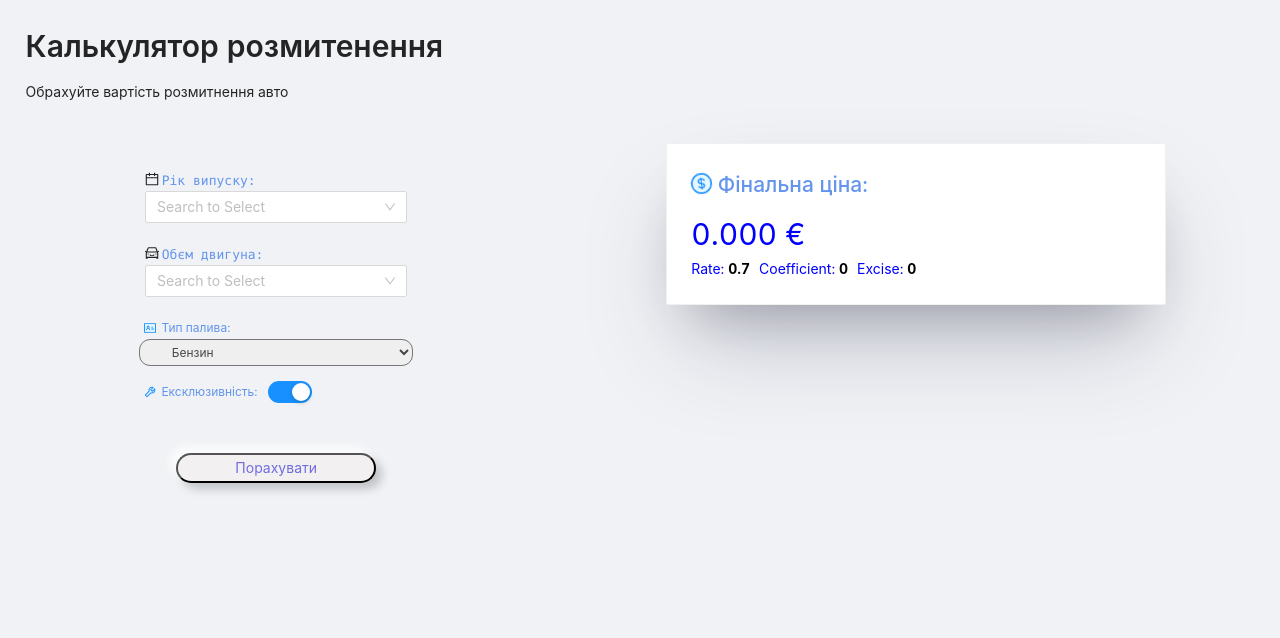
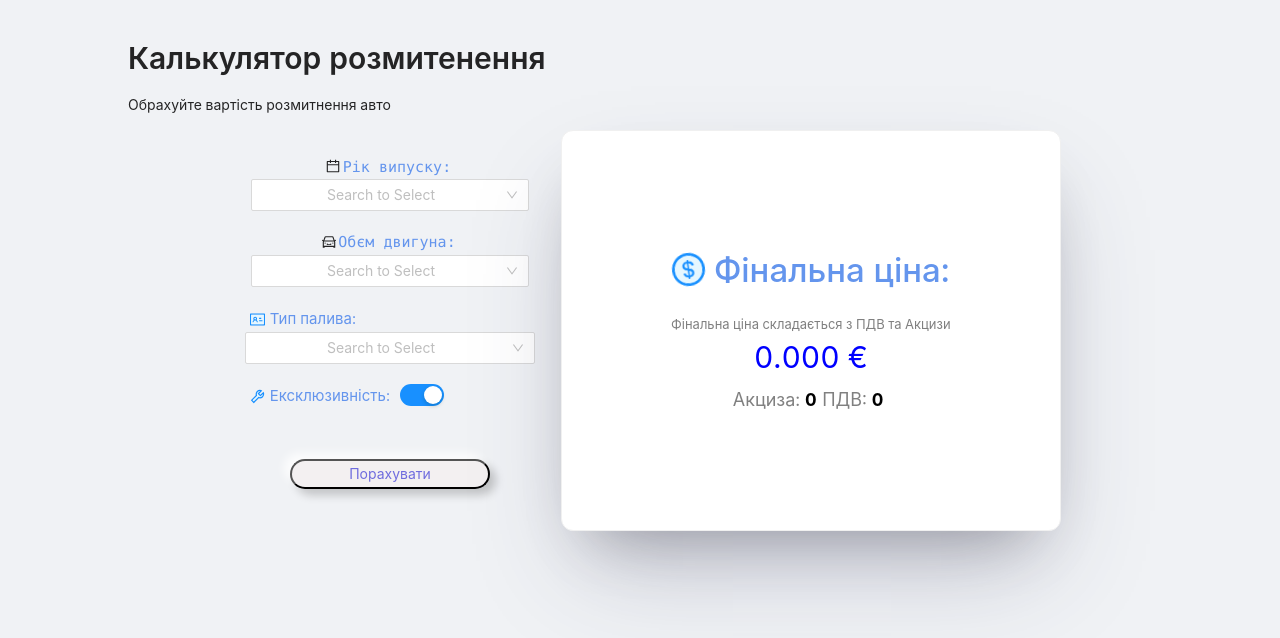
Before and after one commit to intercode-io/tax-calculator, a Next.js app: page / in a window 1280 px wide. Shown: the top 638 px of the page. Built offline with nearby package versions, Linux system fonts and the light colour scheme.

Commit message:
refactor font size and select, and refactor card style

```diff
--- a/components/CustomHeader.js
+++ b/components/CustomHeader.js
@@ -6,7 +6,7 @@ const {Title} = Typography;
 const CustomHeader = () => {
     return (
         <Row>
-            <Col span={24}  style={{padding: "2%", display: "flex", flexWrap: "wrap", flexDirection: "column"}}>
+            <Col span={22} style={{padding: "3% 0 0 10%", display: "flex", flexWrap: "wrap", flexDirection: "column"}}>
                 <Title level={2}>Калькулятор розмитенення</Title>
                 <p>Обрахуйте вартість розмитнення авто</p>
             </Col>
--- a/components/MainLayout.js
+++ b/components/MainLayout.js
@@ -8,7 +8,7 @@ const MainLayout = ({children}) => {
     return (
         <Layout style={{minHeight: "100vh"}}>
             <CustomHeader/>
-            <Content>
+            <Content style={{textAlign: "center"}}>
                 <main>{children}</main>
             </Content>
         </Layout>
--- a/pages/index.js
+++ b/pages/index.js
@@ -20,6 +20,7 @@ export default function Home() {
     const [yearArray, setYearArray] = useState([]);
     const [volumeArray, setVolumeArray] = useState([]);
     const [excise, setExcise] = useState(0);
+    const [PDV, setPDV] = useState(0);
 
 
     useEffect(() => {
@@ -35,7 +36,6 @@ export default function Home() {
         setVolumeArray(volumeCarArray);
         // eslint-disable-next-line react-hooks/exhaustive-deps
     }, [])
-
 
 
     useEffect(() => {
@@ -54,6 +54,7 @@ export default function Home() {
         setExcise(excise);
         const PDV = Number(rateVal) * 3.5 * 0.2;
         setFinalPrice(excise + PDV);
+        setPDV(PDV);
     }
 
     return (
@@ -109,13 +110,20 @@ export default function Home() {
                                 <IdcardTwoTone style={{padding: "5px"}}/>
                                 Тип палива{": "}
                             </span>
-                            <select className={style.selectStyle} onChange={event => {
-                                setFuelRatio(event.target.value);
-                            }}>
-                                <option value={1}>Бензин</option>
-                                <option value={1.2}>Дизель</option>
-                                <option value={0.5}>Гібрид</option>
-                            </select>
+                            <Select
+                                showSearch
+                                style={{width: "100%"}}
+                                placeholder="Search to Select"
+                                optionFilterProp="children"
+                                filterOption={(input, option) =>
+                                    (option.children).includes(input)
+                                }
+                                onChange={(event) => setFuelRatio(event)}
+                            >
+                                <Select.Option value={1}>Бензин</Select.Option>
+                                <Select.Option value={1.2}>Дизель</Select.Option>
+                                <Select.Option value={0.5}>Гібрид</Select.Option>
+                            </Select>
                         </Col>
                     </Row>
                     <Row justify="center" style={{marginBottom: 20}}>
@@ -133,24 +141,24 @@ export default function Home() {
                         </button>
                     </Row>
                 </div>
-                <div>
+                <div style={{display: "flex", justifyContent: "center"}}>
                     <Row justify="center" style={{marginBottom: 8}}>
                         <Card className={style.cardStyle}>
                             <div>
                                 <h1 style={{color: "cornflowerblue"}}>
                                     <DollarCircleTwoTone spin={true}/> Фінальна ціна:
                                 </h1>
+                                <div style={{fontSize: "13px", color: "gray"}}>Фінальна ціна складається з ПДВ та
+                                    Акцизи
+                                </div>
                                 <span style={{fontSize: "30px"}}> {finalPrice.toFixed(3)} €</span>
                             </div>
                             <div>
-                                <span style={{paddingRight: "2%"}}>
-                                    Rate: <b style={{color: "black"}}>{rate}</b>
+                                <span style={{paddingRight: "2%", fontSize: "18px", color: "gray"}}>
+                                    Акциза: <b style={{color: "black"}}>{excise}</b>
                                 </span>
-                                <span style={{paddingRight: "2%"}}>
-                                    Coefficient: <b style={{color: "black"}}>{coefficient}</b>
-                                </span>
-                                <span style={{paddingRight: "2%"}}>
-                                    Excise: <b style={{color: "black"}}>{excise}</b>
+                                <span style={{paddingRight: "2%", color: "gray", fontSize: "18px"}}>
+                                    ПДВ: <b style={{color: "black"}}>{PDV}</b>
                                 </span>
                             </div>
                         </Card>
--- a/styles/Main.module.css
+++ b/styles/Main.module.css
@@ -1,9 +1,6 @@
 .firstMainBlock {
     display: flex;
-    justify-content: space-around;
-}
-
-.secondMainBlock {
+    justify-content: center;
 }
 
 
@@ -11,7 +8,7 @@
     color: cornflowerblue;
     font-family: 'SFMono-Regular', Consolas, 'Liberation Mono', Menlo, Courier, monospace;
     padding: 1%;
-    font-size: 13px;
+    font-size: 15px;
 }
 
 .inputStyle {
@@ -43,7 +40,7 @@
 
 .selectText {
     color: cornflowerblue;
-    font-size: 12px;
+    font-size: 15px;
     display: flex;
     align-items: center;
 }
@@ -79,6 +76,11 @@
     color: blue;
     min-width: 500px;
     box-shadow: rgba(50, 50, 93, 0.25) 0 50px 100px -20px, rgba(0, 0, 0, 0.3) 0 30px 60px -30px;
+    border-radius: 12px;
+    display: flex;
+    justify-content: center;
+    align-items: center;
+    font-size: 22px;
 }
 
 @media screen and (max-width: 768px) {
```
